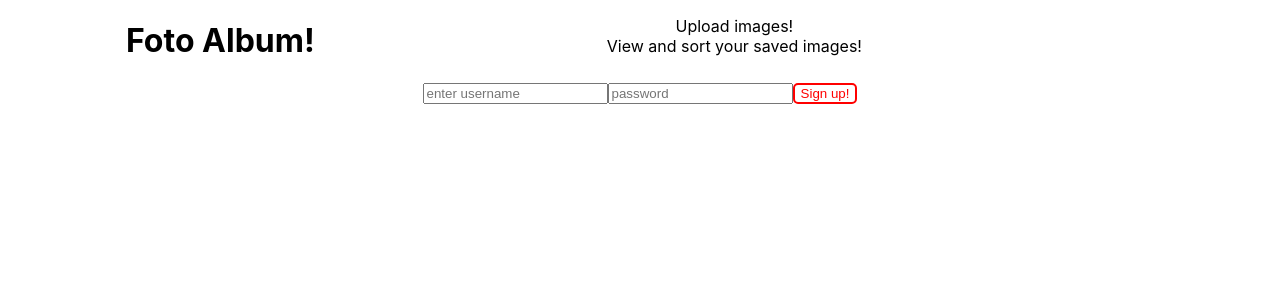
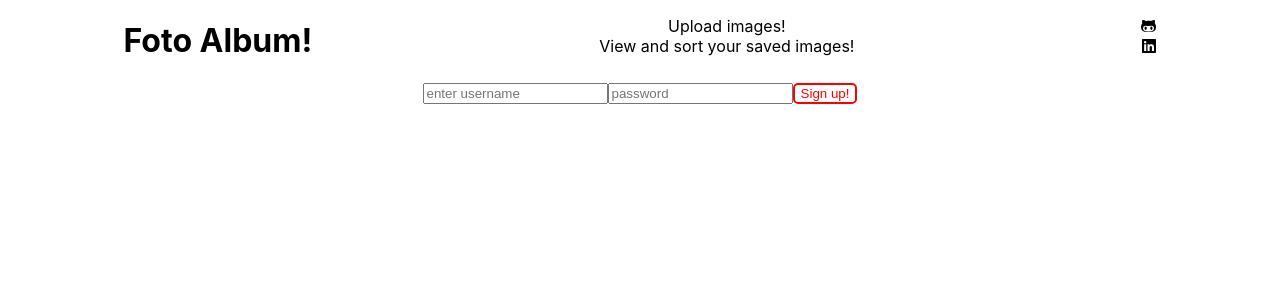
Before and after one commit to CD-Mackay/Image-Repo, a React (Create React App) app: page / in a window 1280 px wide. Shown: the top 300 px of the page. Built offline with nearby package versions, Linux system fonts and the light colour scheme; no server answers.

Commit message:
add icons to header

```diff
--- a/package.json
+++ b/package.json
@@ -5,6 +5,7 @@
   "proxy": "http://localhost:3000",
   "dependencies": {
     "@fortawesome/fontawesome-svg-core": "^1.2.35",
+    "@fortawesome/free-brands-svg-icons": "^5.15.3",
     "@fortawesome/free-solid-svg-icons": "^5.15.3",
     "@fortawesome/react-fontawesome": "^0.1.14",
     "@testing-library/jest-dom": "^5.12.0",
--- a/src/App.js
+++ b/src/App.js
@@ -7,7 +7,9 @@ import ProtectedRoutes from './Components/ProtectedRoutes';
 import Header from './Components/Header';
 import { BrowserRouter as Router, Route, Switch } from 'react-router-dom';
 import { withCookies, Cookies, useCookies } from 'react-cookie';
-
+import { library } from '@fortawesome/fontawesome-svg-core';
+import { fab, faGithubAlt, faLinkedinIn } from '@fortawesome/free-brands-svg-icons';
+library.add(fab, faGithubAlt, faLinkedinIn);
 function App() {
 
 
--- a/src/Components/Header.jsx
+++ b/src/Components/Header.jsx
@@ -1,4 +1,5 @@
 import React from 'react';
+import { FontAwesomeIcon } from '@fortawesome/react-fontawesome';
 import './headerstyles.css';
 
 export default function Header() {
@@ -15,7 +16,12 @@ export default function Header() {
       </div>
       <div className="icon-wrap">
         <ul>
-          <li></li>
+          <li>
+          <FontAwesomeIcon icon={["fab", "github-alt"]} />
+          <li>
+          <FontAwesomeIcon icon={["fab", "linkedin"]} />
+          </li>
+          </li>
         </ul>
       </div>
     </div>
```
Also changed, not shown: 1 other file (tests, documents, lock files or other folders).
